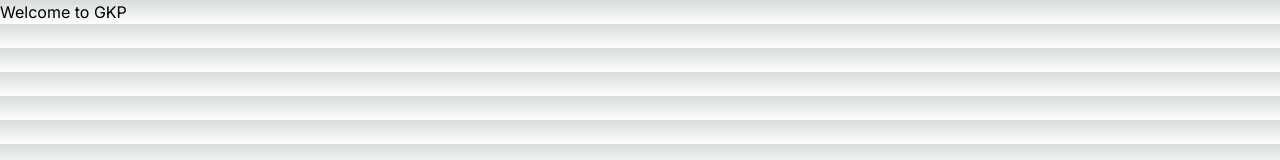
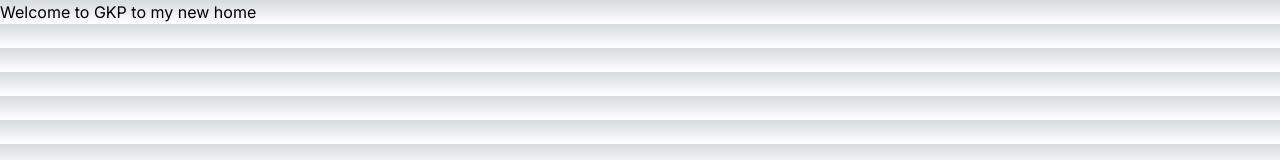
Before and after one commit to GarethPark/GKPProductManagerUI, a Next.js app: page / in a window 1280 px wide. Shown: the top 160 px of the page. Built offline with nearby package versions, Linux system fonts and the light colour scheme.

Commit message:
added (home)

```diff
--- /dev/null
+++ b/app/(home)/page.tsx
@@ -0,0 +1,9 @@
+import Image from "next/image";
+
+export default function Home() {
+  return (
+    <div>
+      <h1>Welcome to GKP to my new home</h1>
+    </div>
+  );
+}
```
